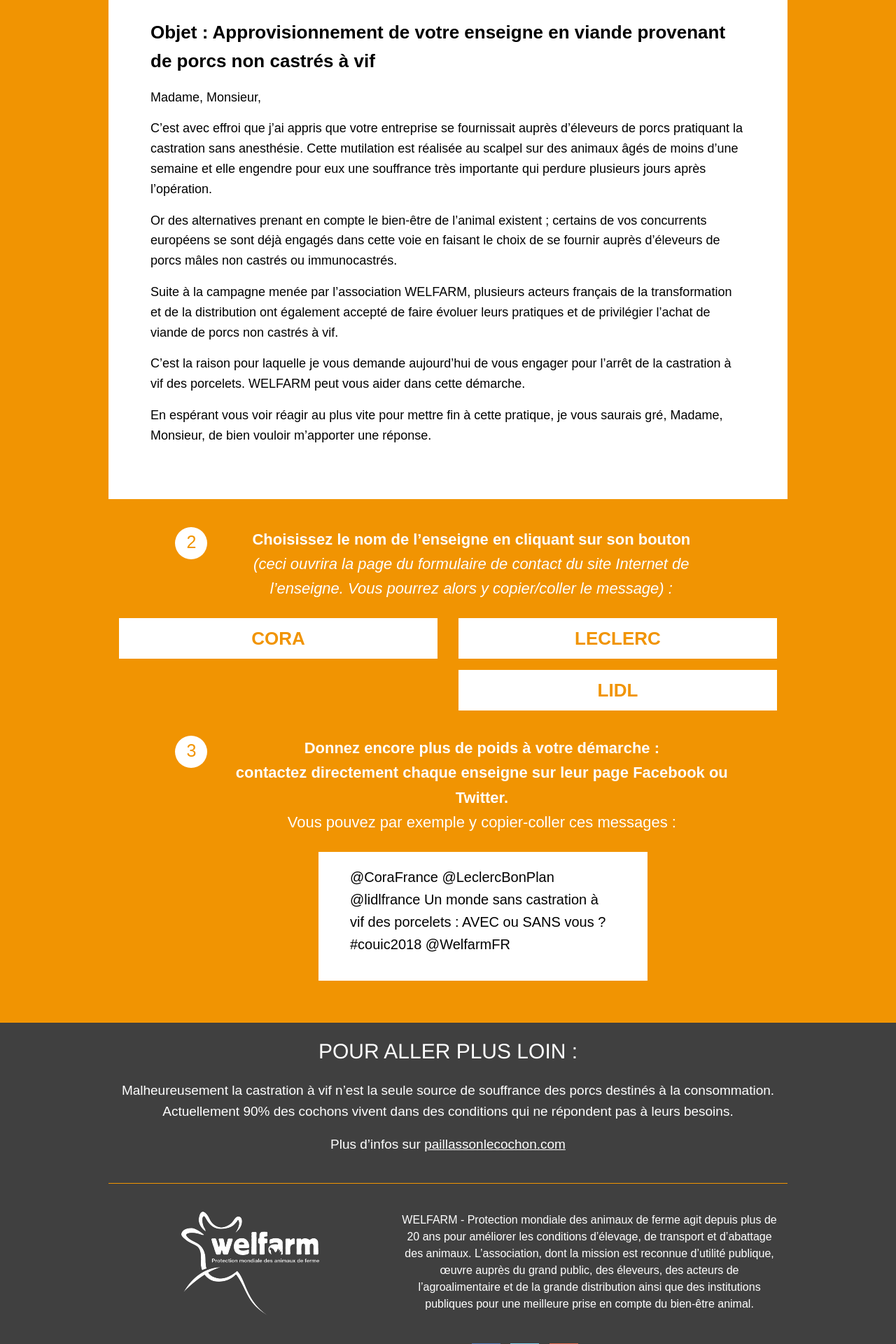
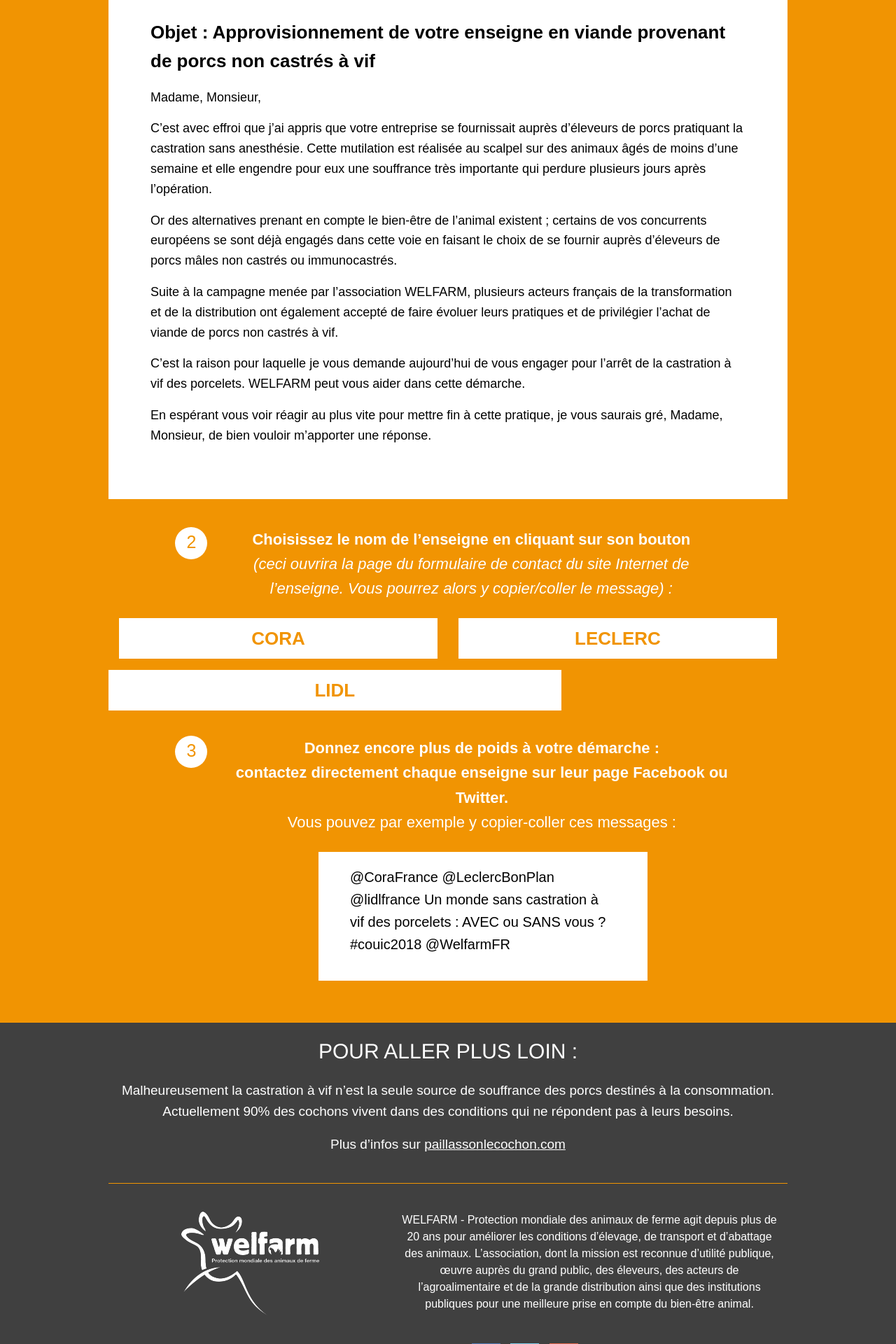
Before and after one commit to adfinitas-app/welfarm-petition, a Jekyll site: the page built from index.html, in a window 1280 px wide. Shown: the part 4480-6400 px from the top of the page at 70% size. Built offline with Jekyll 4.4.1, drawn with Linux system fonts in a browser that asks for light colours; comment, search, counter and statistics services are not loaded.

Commit message:
Updated '/_includes/professionels.html' via CloudCannon

```diff
--- a/_includes/professionels.html
+++ b/_includes/professionels.html
@@ -89,8 +89,8 @@
 	<div class="medium-6 columns">
 	  <a class="button marque" target="_blank" href="http://www.e-leclerc.com/catalogue/questions-frequentes/faq---formulaire-produit-repere">Leclerc</a>
 	</div>
-	<div class="medium-6 columns">
-	  <a class="button marque" target="_blank" href="https://ssl.lidl.fr/fr/hotline.htm">Lidl</a>
+	<div class="large-8 columns-centered">
+	  <a class="button marque " target="_blank" href="https://ssl.lidl.fr/fr/hotline.htm">Lidl</a>
 	</div>
       </div>
     </div>
```
